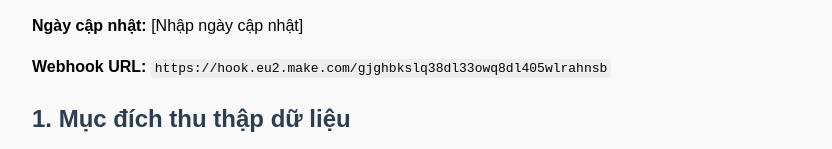
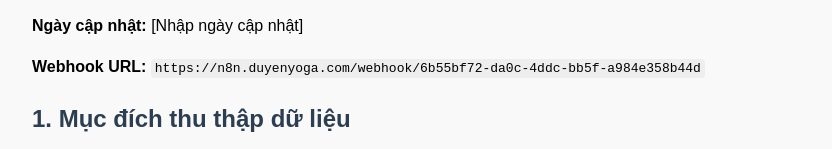
Before and after one commit to tomnyson/website-privacy, a plain HTML site: page index.html in a window 1280 px wide. Shown: the part 143-292 px from the top of the page, without its empty margins (208-1040 px from the left). Drawn offline with Linux system fonts and the light colour scheme.

Commit message:
Update index.html

```diff
--- a/index.html
+++ b/index.html
@@ -31,7 +31,7 @@
   <h1>Chính sách bảo mật – Gửi thông tin đến N8N/Make</h1>
   <p><strong>Phiên bản:</strong> 1.0.1</p>
   <p><strong>Ngày cập nhật:</strong> [Nhập ngày cập nhật]</p>
-  <p><strong>Webhook URL:</strong> <code>https://hook.eu2.make.com/gjghbkslq38dl33owq8dl405wlrahnsb</code></p>
+  <p><strong>Webhook URL:</strong> <code>https://n8n.duyenyoga.com/webhook/6b55bf72-da0c-4ddc-bb5f-a984e358b44d</code></p>
 
   <h2>1. Mục đích thu thập dữ liệu</h2>
   <p>Thông tin bạn cung cấp sẽ được sử dụng <strong>duy nhất</strong> để:</p>
```
